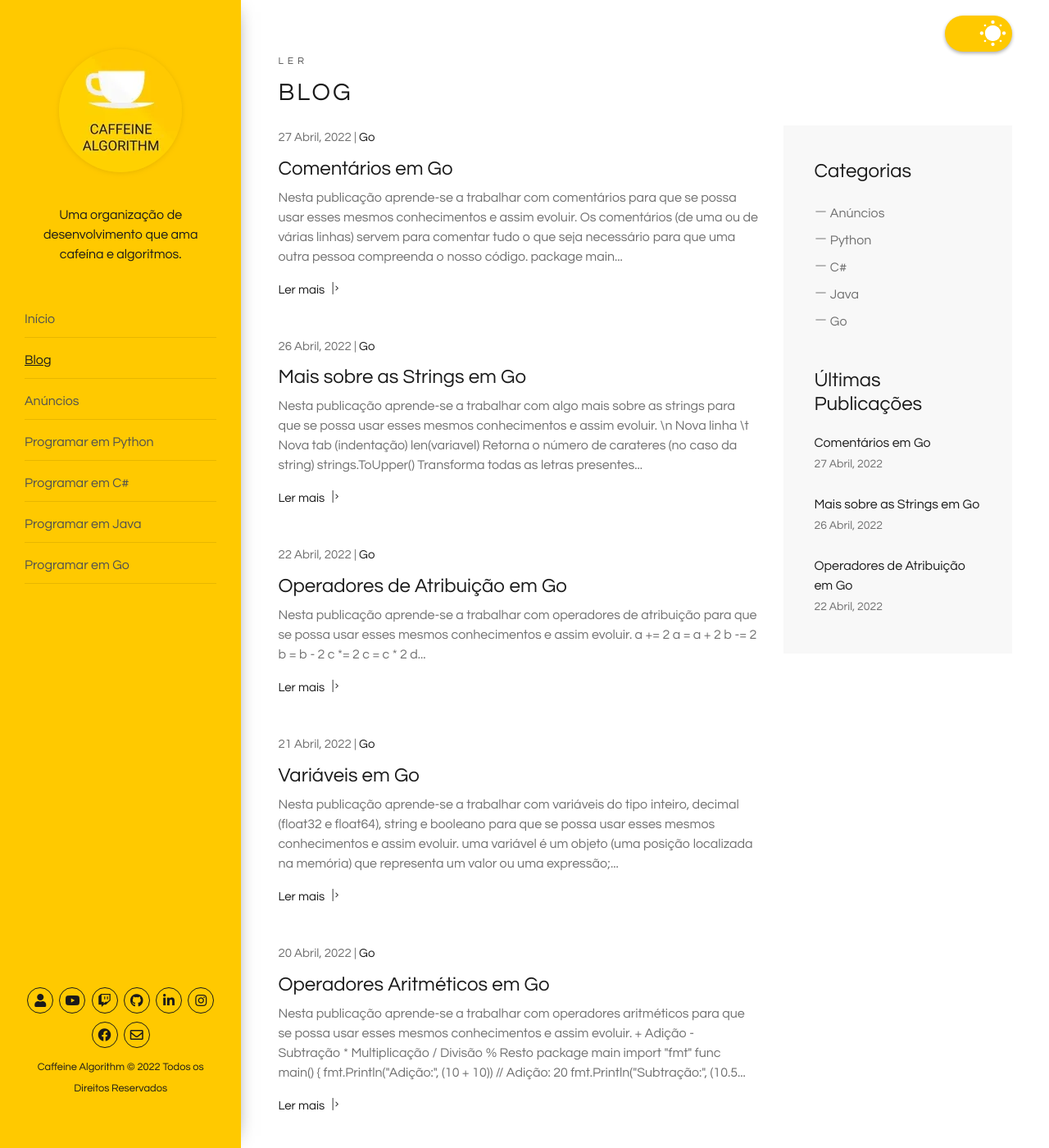
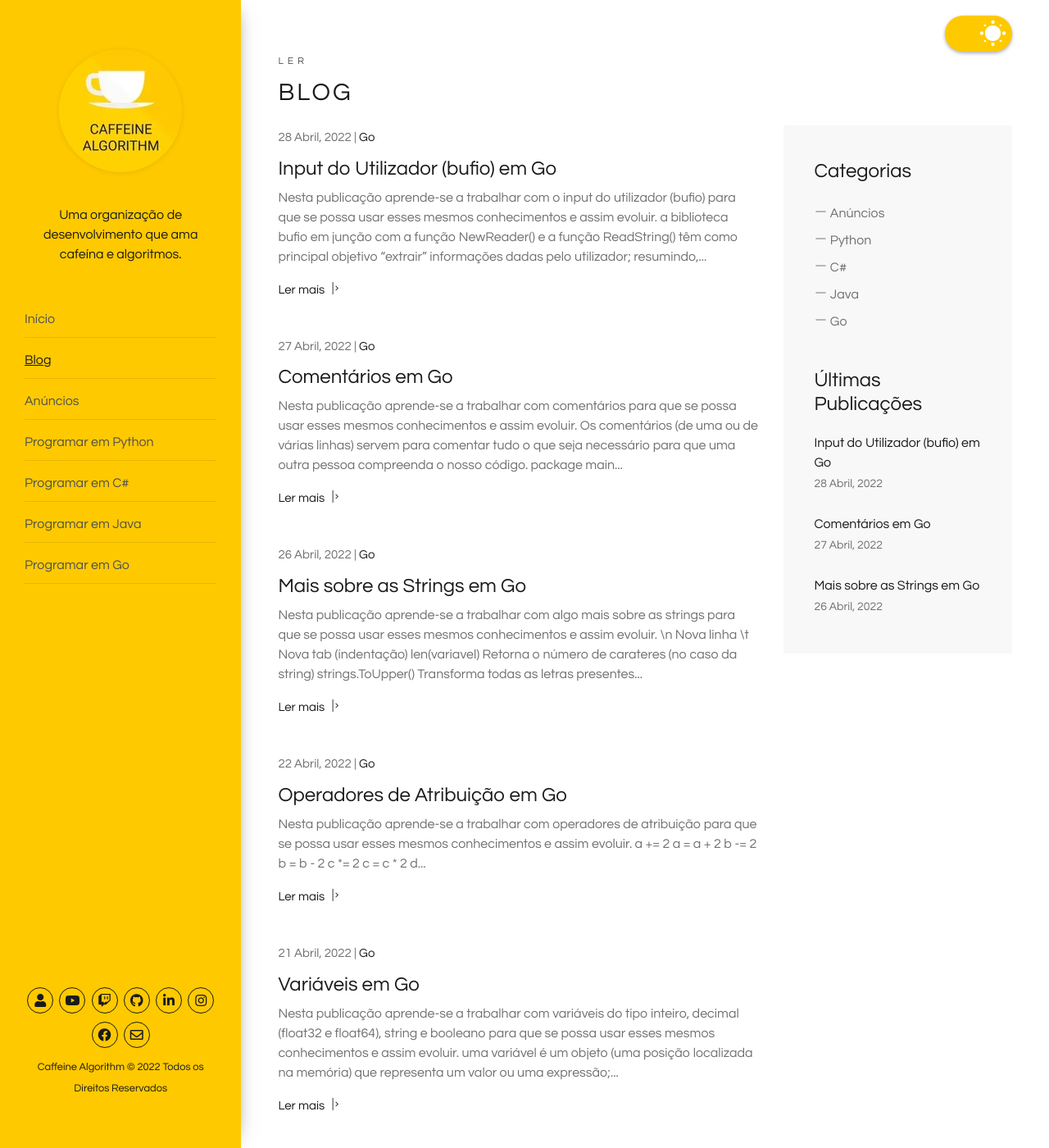
Before and after one commit to caffeinealgorithm/caffeinealgorithm.github.io, a Jekyll site: the page built from blog/index.html, in a window 1280 px wide and 1400 px high. Shown: the whole window at 82% size. Built offline with Jekyll 4.4.1, drawn with Linux system fonts in a browser that asks for light colours; the list of posts is cut into pages by our own code; some of the changed text lies outside the part shown.

Commit message:
Add 8º episode of the Go programming series

````diff
--- /dev/null
+++ b/_posts/2022-04-28-input-do-utilizador-bufio-em-go.md
@@ -0,0 +1,56 @@
+---
+layout: post
+excerpt: Blog
+title: 'Input do Utilizador (bufio) em Go'
+description: 'Descobre como se trabalha com o input do utilizador (bufio) na linguagem de programação Go. Obtém respostas às tuas dúvidas com a teoria e os exemplos apresentados.'
+keywords: 'go, golang, função input, função, input, publicação'
+date: 2022-04-28
+categories: [Go]
+---
+
+Nesta publicação aprende-se a trabalhar com o input do utilizador (bufio) para que se possa usar esses mesmos conhecimentos e assim evoluir.
+
+- a biblioteca bufio em junção com a função `NewReader()` e a função `ReadString()` têm como principal objetivo "extrair" informações dadas pelo utilizador;
+- resumindo, esta mesma junção serve para aumentar a interação com o mesmo;
+
+```go
+package main
+
+import (
+	"fmt"
+	"bufio"
+	"os"
+	"strings"
+)
+
+func main() {
+	inputDoUtilizador := bufio.NewReader(os.Stdin)
+
+	fmt.Print("Insere o teu primeiro nome: ")
+	primeiroNome, _ := inputDoUtilizador.ReadString('\n')
+
+	fmt.Print("Insere o teu último nome: ")
+	ultimoNome, _ := inputDoUtilizador.ReadString('\n')
+
+	fmt.Print("Insere a tua idade: ")
+	idade, _ := inputDoUtilizador.ReadString('\n')
+
+	/*
+		CR+LF -> \r\n
+		CR -> \r
+		LF -> \n
+	*/
+
+	fmt.Printf("Nome: %s %s\nIdade: %s",
+						 strings.ReplaceAll(primeiroNome, "\r\n", ""),
+						 strings.ReplaceAll(ultimoNome, "\r\n", ""),
+						 strings.ReplaceAll(idade, "\r\n", ""))
+```
+
+<div class="video-container">
+  <iframe src="https://www.youtube.com/embed/3HDVH40ZR2w" frameborder="0" allowfullscreen></iframe>
+</div>
+
+Não te esqueças de [assistir ao vídeo](https://youtu.be/3HDVH40ZR2w){:target="\_blank"} e podes sempre ler esta publicação [em inglês](https://nelsonsilvadev.com/blog/20220428/user-input-bufio-in-go/){:target="\_blank"}.
+
+### _Happy coding!_
--- a/index.html
+++ b/index.html
@@ -76,7 +76,7 @@ keywords: organização, desenvolvimento, cafeína, algoritmos, publicações, v
       </div>
 
       <div class="row">
-        {% for video in site.go %} {% if video.id == "/go/7" %}
+        {% for video in site.go %} {% if video.id == "/go/8" %}
         <div class="col-xs-12 col-sm-3 col-sm-6 col-lg-6 col-xl-3">
           <a
             href="https://www.youtube.com/embed/{{ video.custom_id }}"
````
Also changed, not shown: _go/8.md (added, +5 -0 lines), assets/img/playlists/go/8.png (added), assets/img/playlists/go/8.webp (added).
